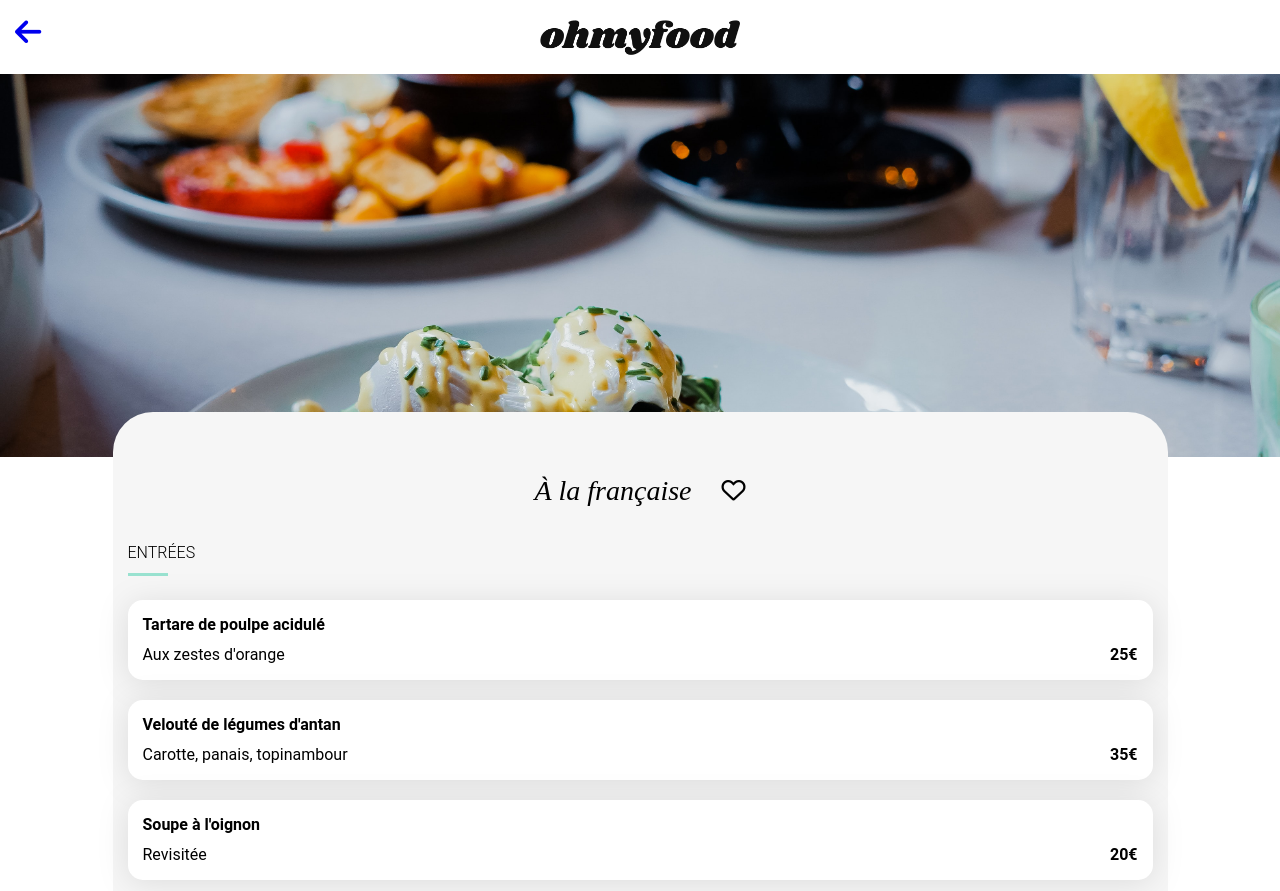
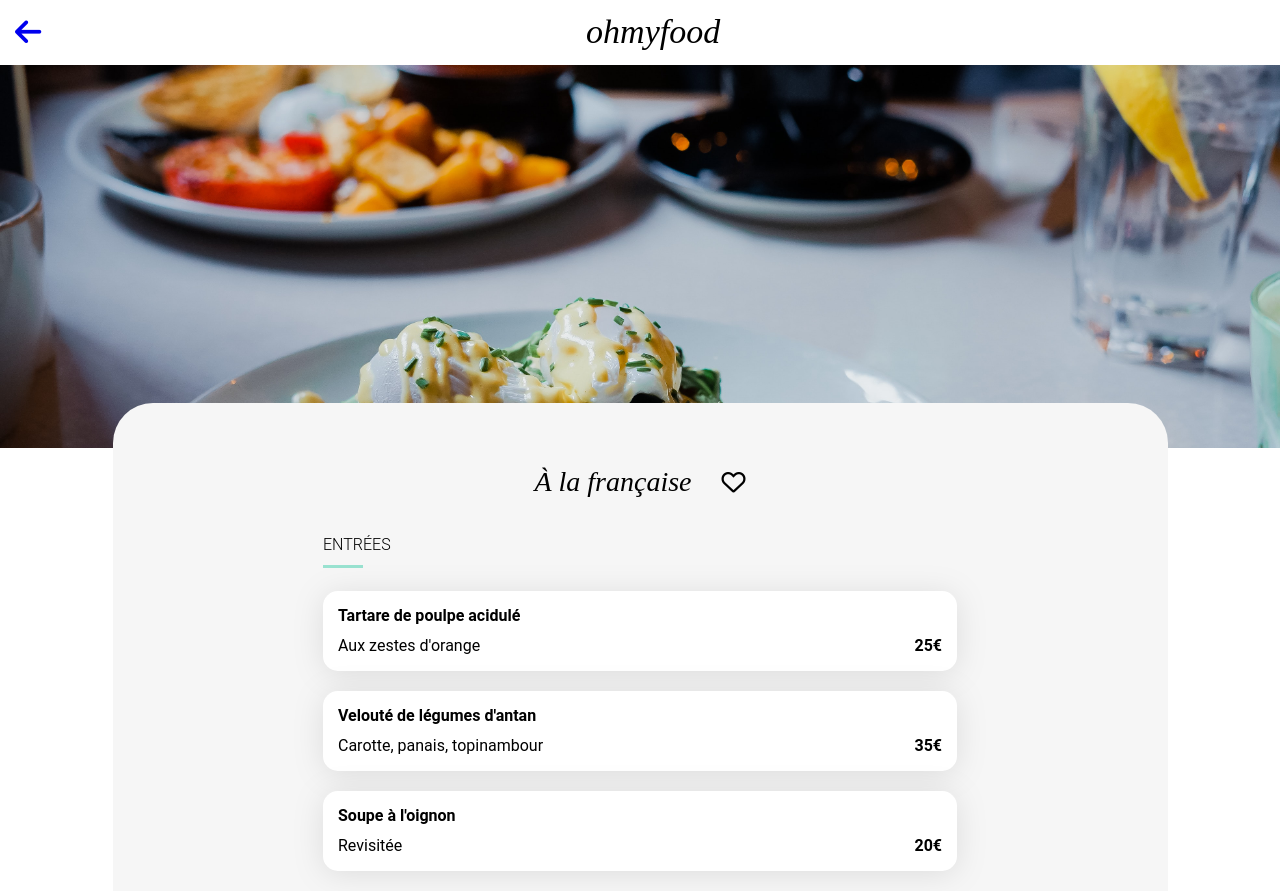
Before and after one commit to Alex50dev/projet-restaurant-OP, a website: page restaurants/restaurant_a_la_francaise.html in a window 1280 px wide. Shown: the top 891 px of the page. Drawn offline with Linux system fonts and the light colour scheme; a web font is replaced by a local one.

Commit message:
correction responsive et animation coeur

```diff
--- a/restaurants/restaurant_a_la_francaise.html
+++ b/restaurants/restaurant_a_la_francaise.html
@@ -16,16 +16,16 @@
 </head>
 
 <body>
-    <header>
+    <div class="header-menu">
         <a class="header_link" href="../index.html"><i class="fa-sharp fa-solid fa-arrow-left"></i></a>
-        <img class="logo-header" src="../assets/images/logo/ohmyfood.png" alt="image du logo">
-    </header>
+        <h3 class="logo-header">ohmyfood</h3>
+    </div>
     <main class="main_menu">
         <div class="image-container">
             <img class="main_img_menu" src="../assets/images/restaurants/toa-heftiba-DQKerTsQwi0-unsplash.jpg" alt="image d'une assiette">
         </div>
         <section class="section_menu">
-            <div>
+            <div class="section-menu-container">
                 <div class="box_menu_title">
                     <h1 class="menu_title">À la française</h1>
                     <div class="heart">
--- a/sass/components/_buttons.scss
+++ b/sass/components/_buttons.scss
@@ -55,7 +55,7 @@
   background-clip: text;
   -webkit-background-clip: text;
   transform: scale(0);
-  transform-origin: bottom;
+  transform-origin: center;
   transition: transform 750ms ease-in-out;
     }
 
--- a/sass/layout/header.scss
+++ b/sass/layout/header.scss
@@ -1,10 +1,6 @@
 header {
     flex-direction: column;
     text-align: center;
-    .logo-header {
-        margin: 20px 0 15px 0;
-        width: 40%;
-    }
     .localisation {
         background-color: $color-formulaire;
         width: 100%;
@@ -21,15 +17,13 @@ header {
         color: $color-footer;
     }
 
-    .header_link {
-        padding-top: 15px;
-        position: absolute;
-        left: 15px;
-        font-size: 30px;
-        font-weight: 400;
+    @media (min-width: 960px) {
+        header {
+            height: 95px;
+        }
     }
-
-    @media (min-width: 960px) {
+/*
+    @media (min-width: 932px) {
         header {
             height: 95px;
         }
@@ -37,5 +31,13 @@ header {
         .logo-header {
             width: 200px;
         }
-    }
+    }*/
 }
+
+.logo-header {
+   font-family: Shrikhand;
+        font-style: italic;
+        font-size: 34px;
+        font-weight: 400;
+        line-height: 26.24px;
+}
--- a/sass/layout/main_menu.scss
+++ b/sass/layout/main_menu.scss
@@ -1,12 +1,17 @@
 .main_menu {
     background-color: $main-background;
+    overflow: hidden;
+}
+
+.hidden {
+    overflow: hidden;
 }
 
 .image-container {
     display: flex;
         flex-direction: column-reverse;
         width: 100%;
-        height: 275px;
+        height: 250px;
 }
 
 .text-card {
@@ -25,7 +30,7 @@
     gap: 175px
 }
 
-@media screen and (min-width: 960px) {
+@media screen and (min-width: 1055px) {
     .image-container {
         height: 383px !important;
         overflow: hidden;
@@ -40,3 +45,34 @@
      }
 
 }
+/*modifications
+@media screen and (min-width: 412px) {
+    .image-container {
+        height: 299px !important;
+
+        img {
+            margin-bottom: 24px;
+        }
+     }
+
+     .main_menu {
+        background: white;
+     }
+
+}
+
+@media screen and (min-width: 930px) {
+    .image-container {
+        height: 500px !important;
+
+        img {
+            margin-bottom: 14px;
+            height: 100%;
+        }
+     }
+
+     .main_menu {
+        background: white;
+     }
+
+}*/
--- a/sass/layout/section_menu.scss
+++ b/sass/layout/section_menu.scss
@@ -10,6 +10,10 @@
     border-radius: 40px 40px 0 0;
     background: $main-background;
     padding: 40px 15px;
+    .section-menu-container{
+        max-width: 634px;
+        margin: auto;
+    }
 }
 
 @media screen and (min-width: 960px) {
@@ -50,6 +54,7 @@
 
     .card-text {
         flex-grow: 1;
+        width: 100%;
 
         h4 {
             line-height: 20px;
@@ -101,7 +106,7 @@
         background-clip: text;
         -webkit-background-clip: text;
         transform: scale(0);
-        transform-origin: bottom;
+        transform-origin: center;
         transition: transform 750ms ease-in-out;
     }
 
@@ -120,7 +125,7 @@
         flex-wrap: wrap;
     }
     .card-text {
-        width: 49%;
+        width: 49% !important;
     }
 
 }
--- a/sass/pages/_restaurant.scss
+++ b/sass/pages/_restaurant.scss
@@ -1,3 +1,16 @@
+.header-menu {
+    padding: 15px;
+    display: flex;
+    flex-direction: row;
+    text-align: center;
+    .header_link {
+        font-size: 30px;
+        font-weight: 400;
+    }
+    .logo-header {
+        margin: auto;
+     }
+}
 .card-plat {
     width: 100%;
     justify-content: space-between;
```
Also changed, not shown: index.html (+2 -2 lines), restaurants/restaurant_la_note_enchantee.html (+4 -4 lines), restaurants/restaurant_la_palette_du_gout.html (+4 -4 lines), restaurants/restaurant_le_delice_des_sens.html (+4 -4 lines), assets/css/style.css, 1 other file.
